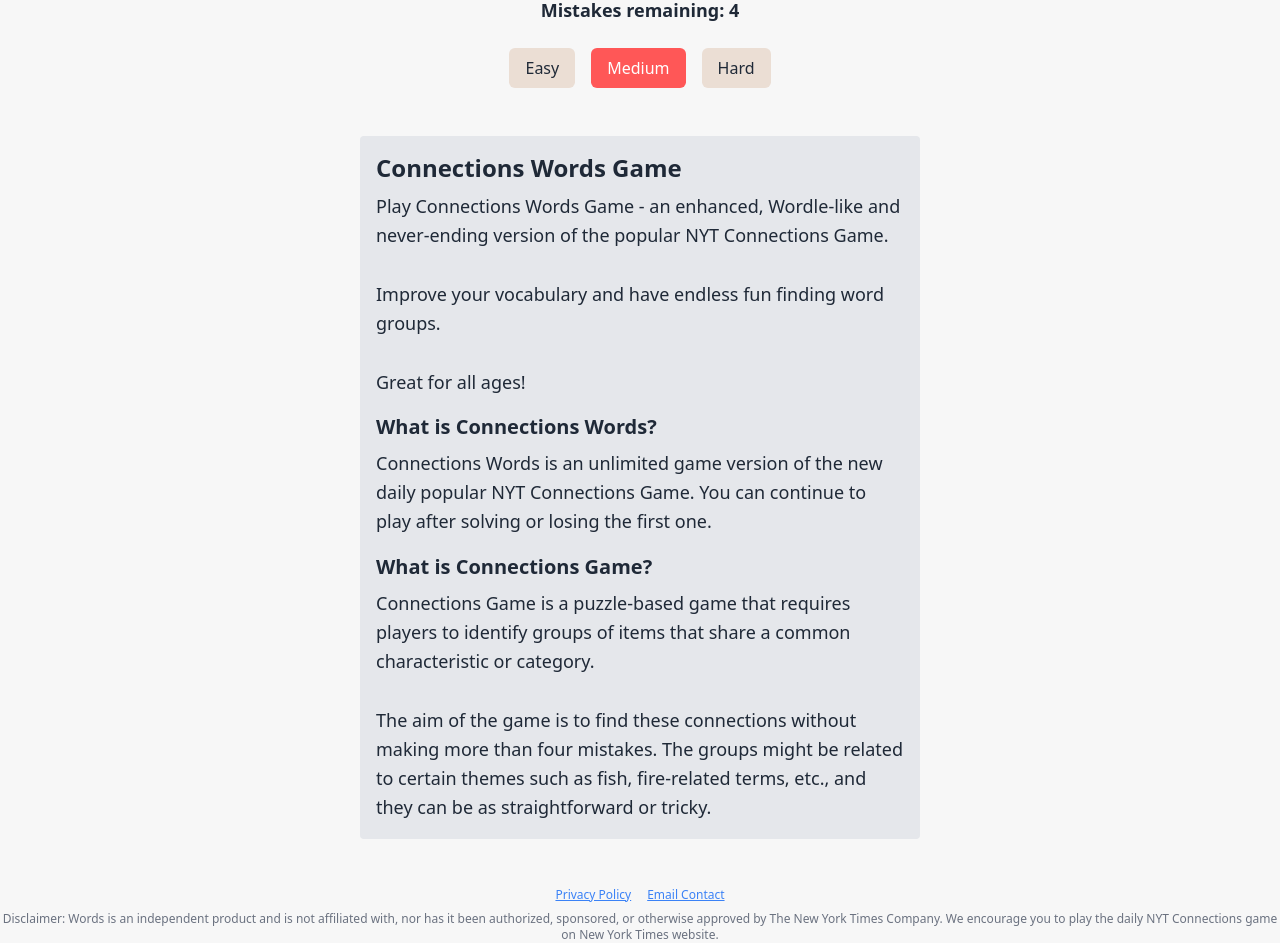
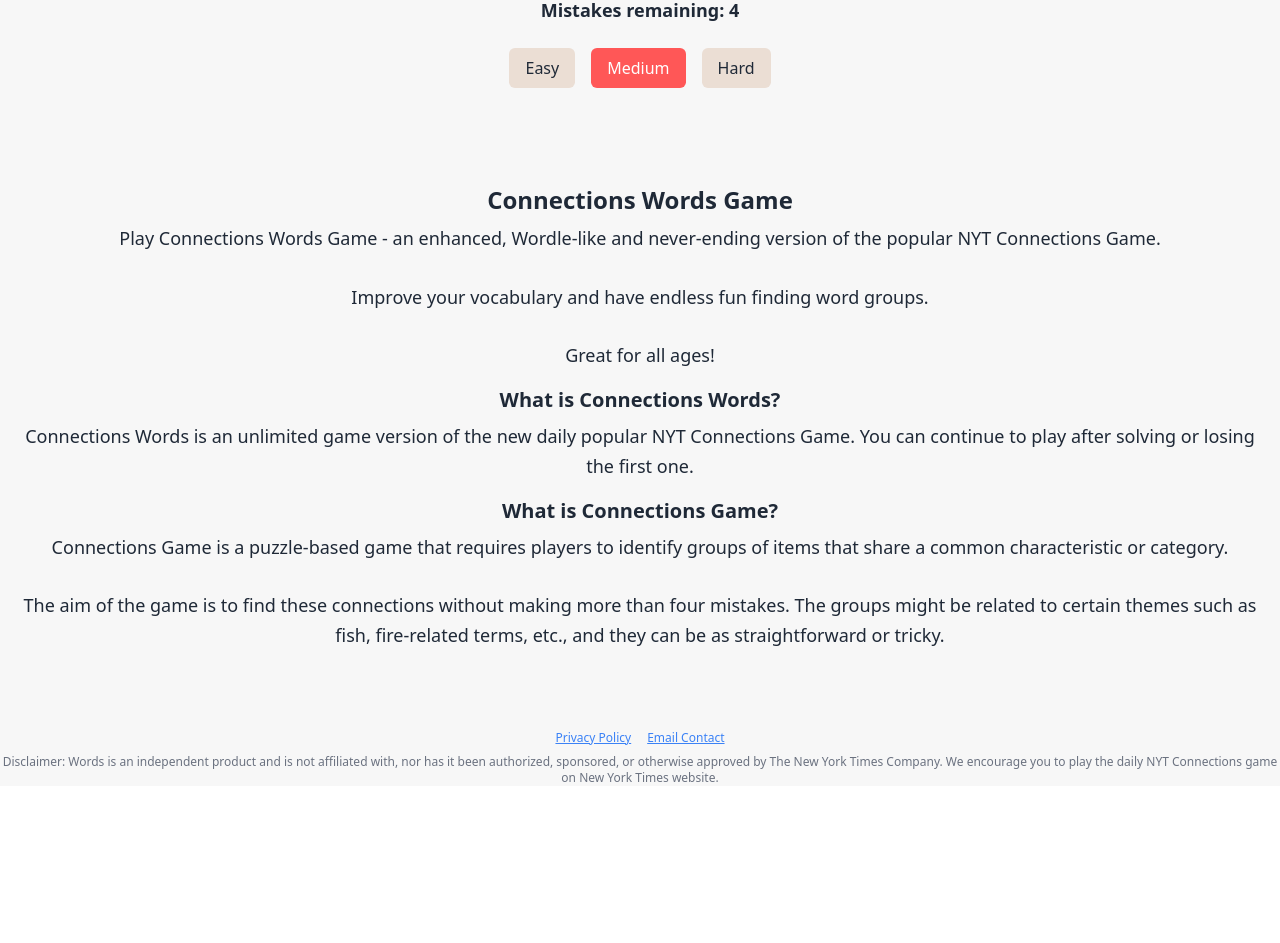
Before and after one commit to Heminyildiz/ConnectionWords, a React (Create React App) app: page / in a window 1280 px wide. Shown: the part 680-1623 px from the top of the page. After the commit the page ends 1466 px from the top, so only its background shows below. Built offline with nearby package versions, Linux system fonts and the light colour scheme.

Commit message:
Update App.jsx

```diff
--- a/src/App.jsx
+++ b/src/App.jsx
@@ -193,7 +193,7 @@ const App = () => {
   }, [errorCount, words, errorLimit, mode]);
 
   useEffect(() => {
-    if (gameStatus === "won" && mode === "Endless") {
+    if (gameStatus === "won" && mode === "Challenge") {
       const timer = setTimeout(() => startNewGame(), 2000);
       return () => clearTimeout(timer);
     }
@@ -236,7 +236,7 @@ const App = () => {
                   Mistakes remaining: {4 - errorCount}
                 </div>
               )
-            ) : (
+            ) : mode === "Challenge" ? (
               <>
                 <div className="text-lg font-semibold">
                   Mistakes remaining: {DIFFICULTY_SETTINGS[difficulty] - errorCount}
@@ -245,12 +245,12 @@ const App = () => {
                   <DifficultySelector currentDifficulty={difficulty} onDifficultyChange={setDifficulty} />
                 </div>
               </>
-            )}
+            ) : null}
           </div>
         </div>
       </div>
-      {/* Yeni Bilgi Bölümü */}
-      <div className={`w-full max-w-[35rem] mx-auto mt-8 p-4 rounded ${theme === "dark" ? "bg-gray-800" : "bg-gray-200"}`}>
+      {/* Yeni Bilgi Bölümü: Tam genişlik, belirli bir padding ve margin ile, Lexend fontuyla */}
+      <div className={`w-full py-8 px-4 mt-12 ${theme === "dark" ? "bg-gray-900" : "bg-[#F7F7F7]"} text-center font-lexend`}>
         <h2 className="text-2xl font-bold mb-2">Connections Words Game</h2>
         <p className="text-lg leading-relaxed">
           Play Connections Words Game - an enhanced, Wordle-like and never-ending version of the popular NYT Connections Game.
```
